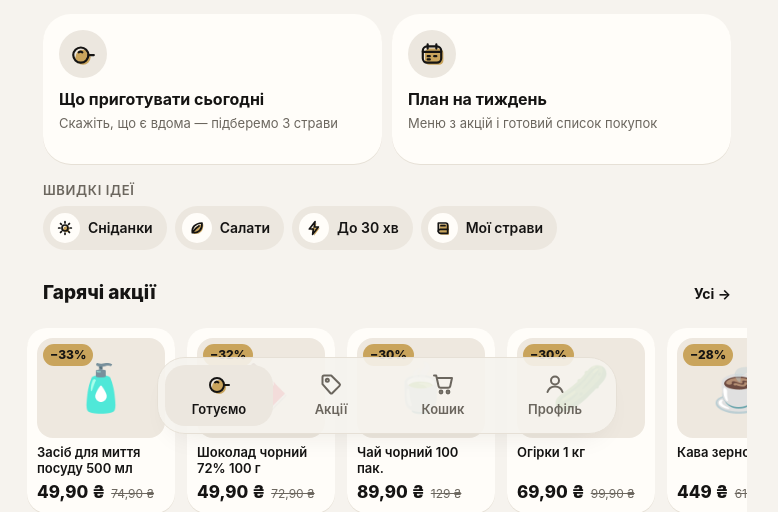
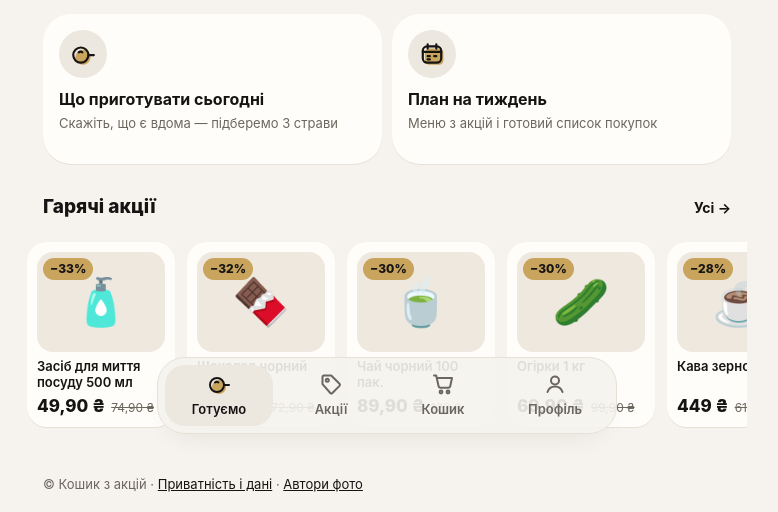
Before and after one commit to Bohdan555/product-cart, a FastAPI app: page / in a window 1280 px wide. Shown: the part 354-866 px from the top of the page, without its empty margins (253-1031 px from the left). Run offline with FastAPI, Linux system fonts and the light colour scheme; data comes from the database, SQL or seed files in the repository; parts of the project's set-up code (start-up, migrations or seed data) failed here and were passed over; some libraries are stand-ins or nearby versions.

Commit message:
Головна: без «Швидких ідей»

```diff
--- a/productcart/web/templates/home.html
+++ b/productcart/web/templates/home.html
@@ -24,14 +24,6 @@
   <a href="/today"><i>{{ ic("pan") }}</i><b>Що приготувати сьогодні</b><small>Скажіть, що є вдома — підберемо 3 страви</small></a>
   <a href="/week"><i>{{ ic("calendar") }}</i><b>План на тиждень</b><small>Меню з акцій і готовий список покупок</small></a>
 </nav>
-<h2 class="hm-q">Швидкі ідеї</h2>
-<nav class="hm-quick" aria-label="Швидкі ідеї">
-  {% for href, icon, label in [("/today/dishes?meal=breakfast&t=30&n=" ~ people, "sun", "Сніданки"), ("/today/dishes?meal=salad&t=30&n=" ~ people, "leaf", "Салати"),
-      ("/today/dishes?meal=dinner&t=30&n=" ~ people, "bolt", "До 30 хв"), ("/dishes" if user else "/register", "book", "Мої страви")] %}
-  <a href="{{ href }}"><i>{{ ic(icon, "sm") }}</i>{{ label }}</a>
-  {% endfor %}
-</nav>
-
 {% if cooking %}
 <a class="ck-card" href="/cook">
   <span class="ck-thumbs" aria-hidden="true">{% for it in cooking %}<i>{{ it.recipe.emoji }}</i>{% endfor %}</span>
```
